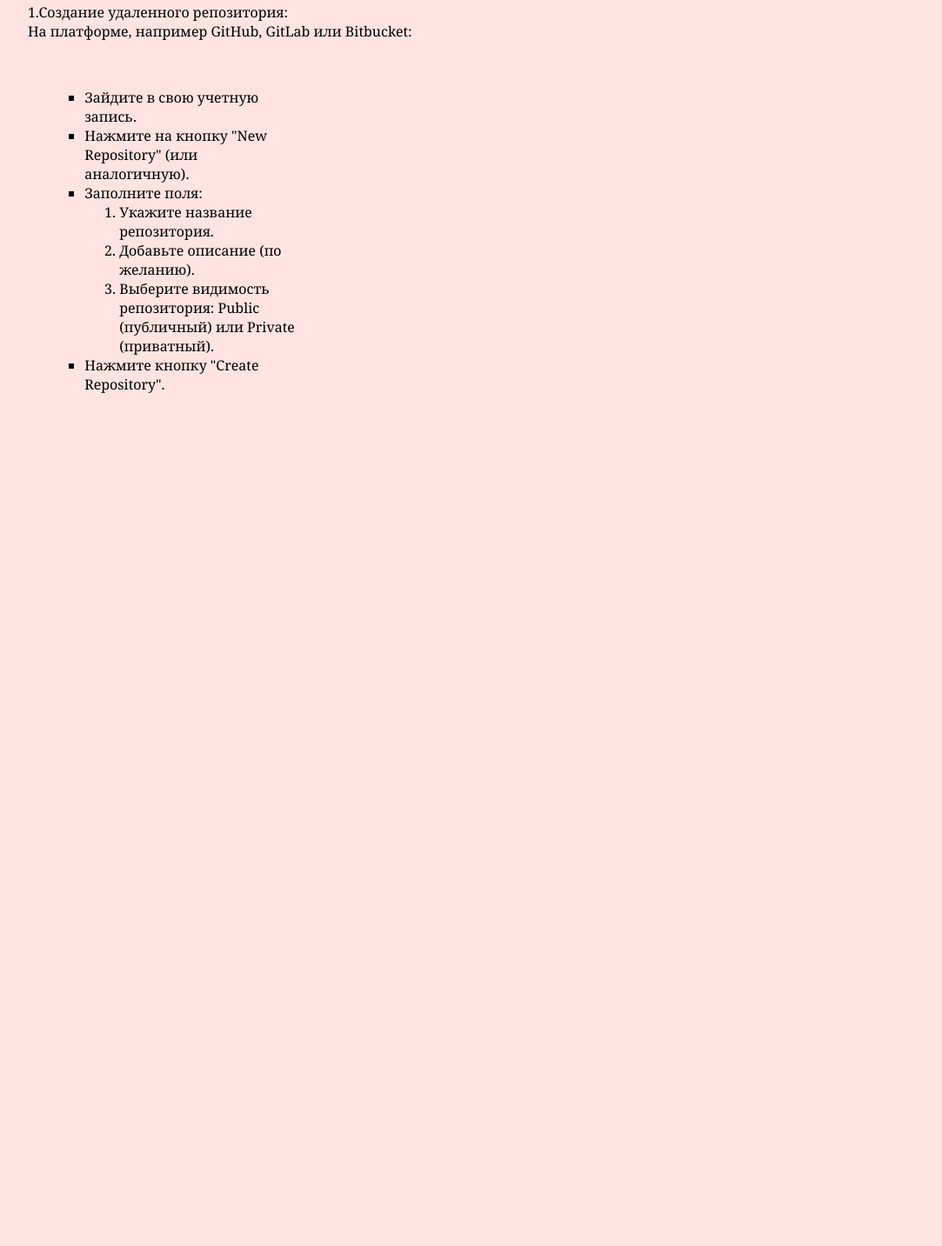
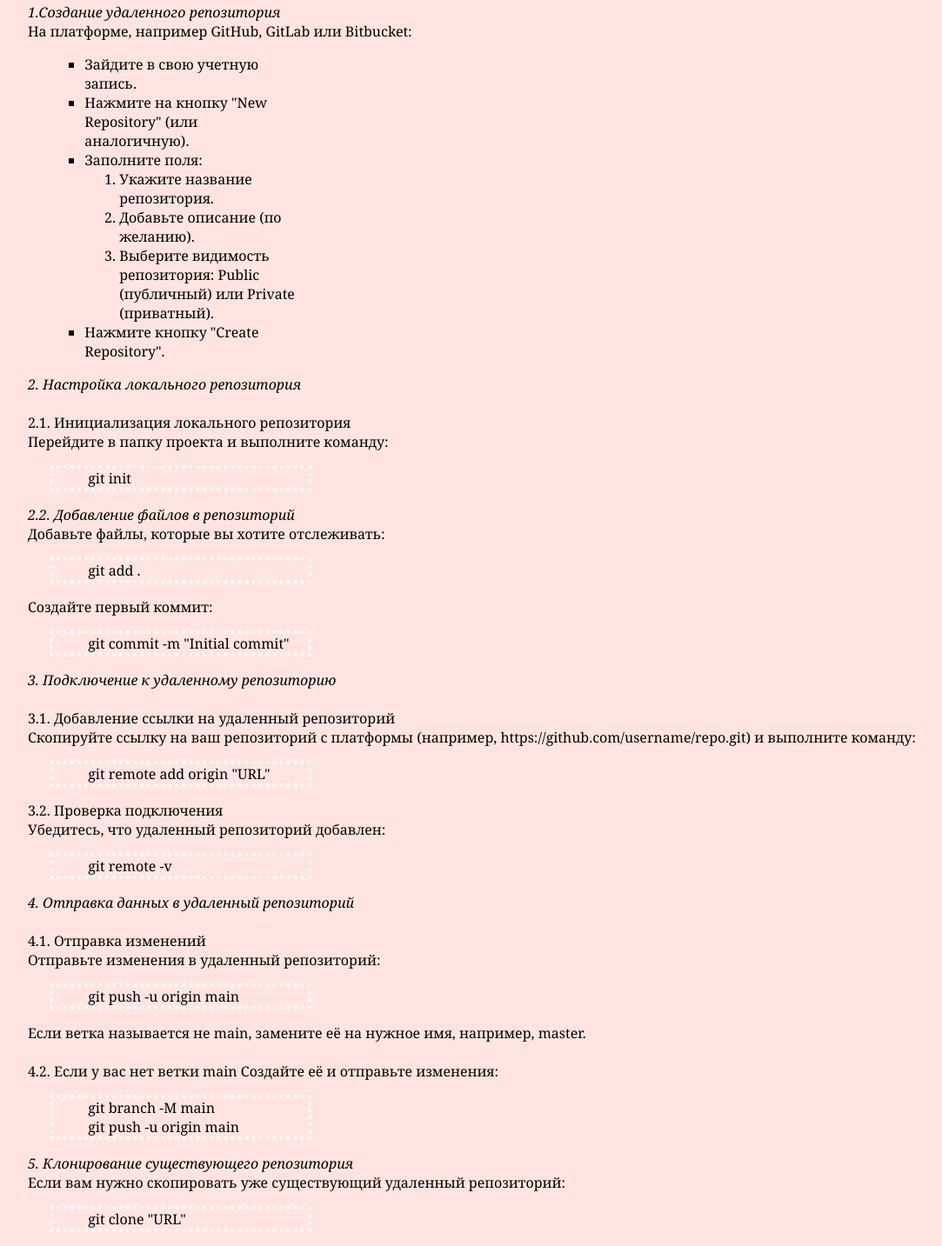
Before and after one commit to AnastassiaKostjuk/AnastassiaWebStorm, a plain HTML site: page index.html in a window 1280 px wide. Shown: the part 1436-2869 px from the top of the page at 87% size, without its empty margins (14-1097 px from the left). Before the commit the page ends 1905 px from the top, so only its background shows below. Drawn offline with Linux system fonts and the light colour scheme.

Commit message:
html file muutanud

```diff
--- a/index.html
+++ b/index.html
@@ -56,8 +56,8 @@
 
 
 <h3><i>Как создать удаленный репозиторий и подключить его в Git:</i></h3>
-<p>1.Создание удаленного репозитория:<br>
-    На платформе, например GitHub, GitLab или Bitbucket:</p><br>
+<p><i>1.Создание удаленного репозитория</i><br>
+    На платформе, например GitHub, GitLab или Bitbucket:</p>
 <ul id="list">
     <li>Зайдите в свою учетную запись.</li>
     <li>Нажмите на кнопку "New Repository" (или аналогичную).</li>
@@ -67,6 +67,49 @@
     <li>Выберите видимость репозитория: Public (публичный) или Private (приватный).</li></ol>
     <li>Нажмите кнопку "Create Repository".</li>
 </ul>
+<p><i>2. Настройка локального репозитория</i><br>
+    <br>
+    2.1. Инициализация локального репозитория<br>
+    Перейдите в папку проекта и выполните команду:<br></p>
+    <ul>git init</ul>
+<p><i>2.2. Добавление файлов в репозиторий</i><br>
+    Добавьте файлы, которые вы хотите отслеживать:</p>
+    <ul>git add .</ul>
+    <p>Создайте первый коммит:</p>
+    <ul>git commit -m "Initial commit"</ul>
+<p><i>3. Подключение к удаленному репозиторию</i><br>
+    <br>
+    3.1. Добавление ссылки на удаленный репозиторий<br>
+    Скопируйте ссылку на ваш репозиторий с платформы (например, https://github.com/username/repo.git) и выполните команду:</p>
+    <ul>git remote add origin "URL"</ul>
+<p>3.2. Проверка подключения <br>
+    Убедитесь, что удаленный репозиторий добавлен:</p>
+    <ul>git remote -v</ul>
+<p><i>4. Отправка данных в удаленный репозиторий</i><br>
+    <br>
+    4.1. Отправка изменений <br>
+    Отправьте изменения в удаленный репозиторий:</p>
+    <ul>git push -u origin main</ul>
+<p>Если ветка называется не main, замените её на нужное имя, например, master. <br>
+    <br>
+    4.2. Если у вас нет ветки main
+    Создайте её и отправьте изменения:</p>
+    <ul>git branch -M main <br>
+        git push -u origin main</ul>
+<p><i>5. Клонирование существующего репозитория</i><br>
+    Если вам нужно скопировать уже существующий удаленный репозиторий:</p>
+    <ul>git clone "URL"</ul>
+
+
+
+
+
+
+
+
+
+
+
 
 </body>
 </html>
```
